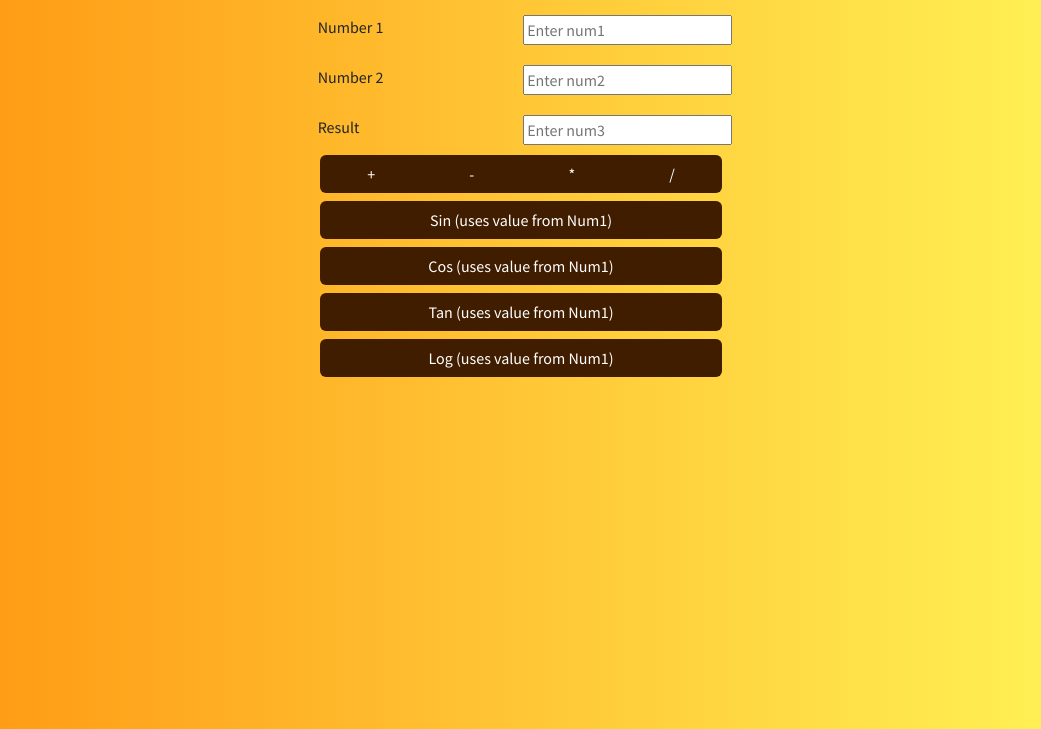
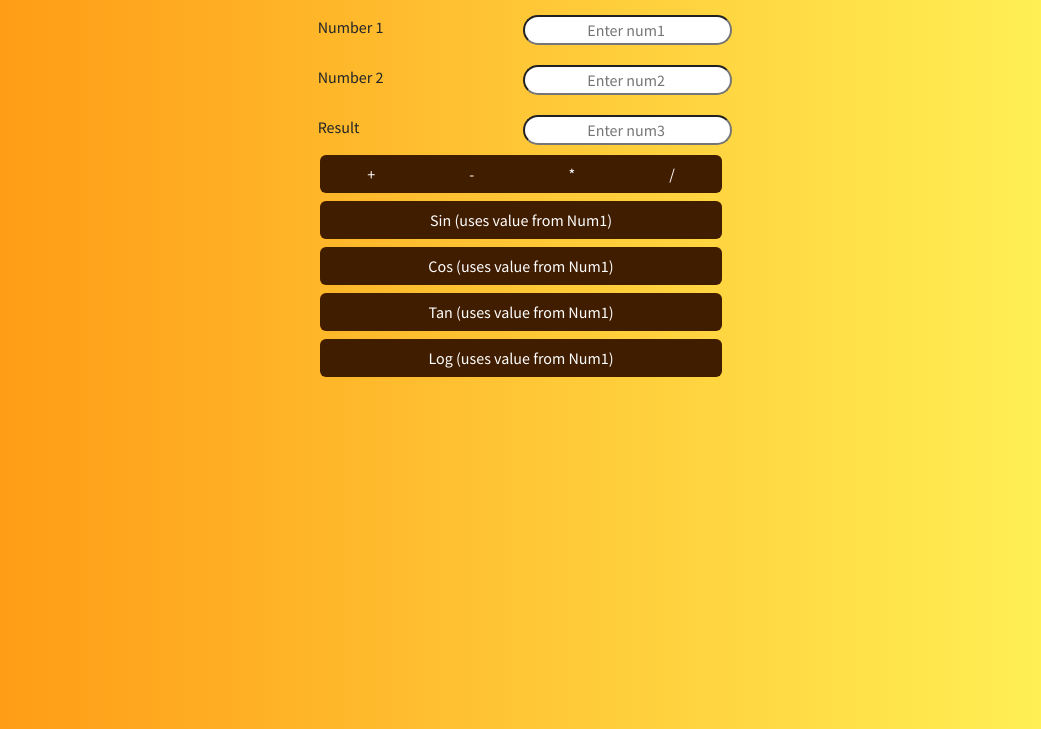
Before and after one commit to Valeron-T/web-prac-3, a plain HTML site: page index.html in a window 1280 px wide. Shown: the part 71-800 px from the top of the page, without its empty margins (119-1160 px from the left). Drawn offline with nearby package versions, Linux system fonts and the light colour scheme.

Commit message:
Add files via upload

```diff
--- a/index.html
+++ b/index.html
@@ -83,7 +83,7 @@
                             <label for="txt_num1">Number 1</label>
                         </div>
                         <div class="col-sm-2 d-flex justify-content-center">
-                            <input type="text" placeholder="Enter num1 " id="txt_num1">
+                            <input type="text" placeholder="Enter num1 " id="txt_num1" class="rounded-pill">
                             <br>
                         </div>
                     </div>
@@ -92,7 +92,7 @@
                             <label for="txt_num2">Number 2</label>
                         </div>
                         <div class="col-sm-2 d-flex justify-content-center">
-                            <input type="text" placeholder="Enter num2 " id="txt_num2">
+                            <input type="text" placeholder="Enter num2 " id="txt_num2" class="rounded-pill">
                             <br>
                         </div>
                     </div>
@@ -101,7 +101,7 @@
                             <label for="txt_num3">Result</label>
                         </div>
                         <div class="col-sm-2 d-flex justify-content-center">
-                            <input type="text" placeholder="Enter num3 " id="txt_num3">
+                            <input type="text" placeholder="Enter num3 " id="txt_num3" class="rounded-pill">
                             <br>
                         </div>
                     </div>
--- a/style.css
+++ b/style.css
@@ -26,3 +26,7 @@ body {
     background-color: #FFF;
     color:#411d00;
 }
+
+.rounded-pill {
+    text-align: center;
+}
```
